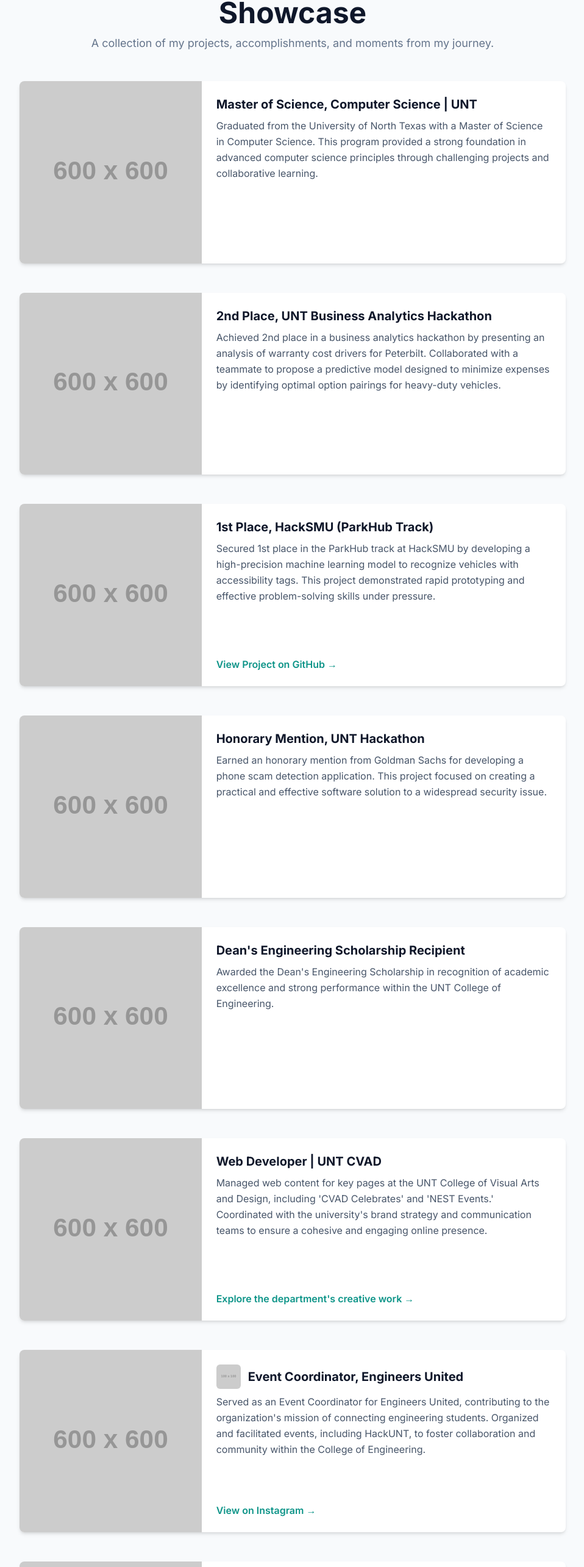
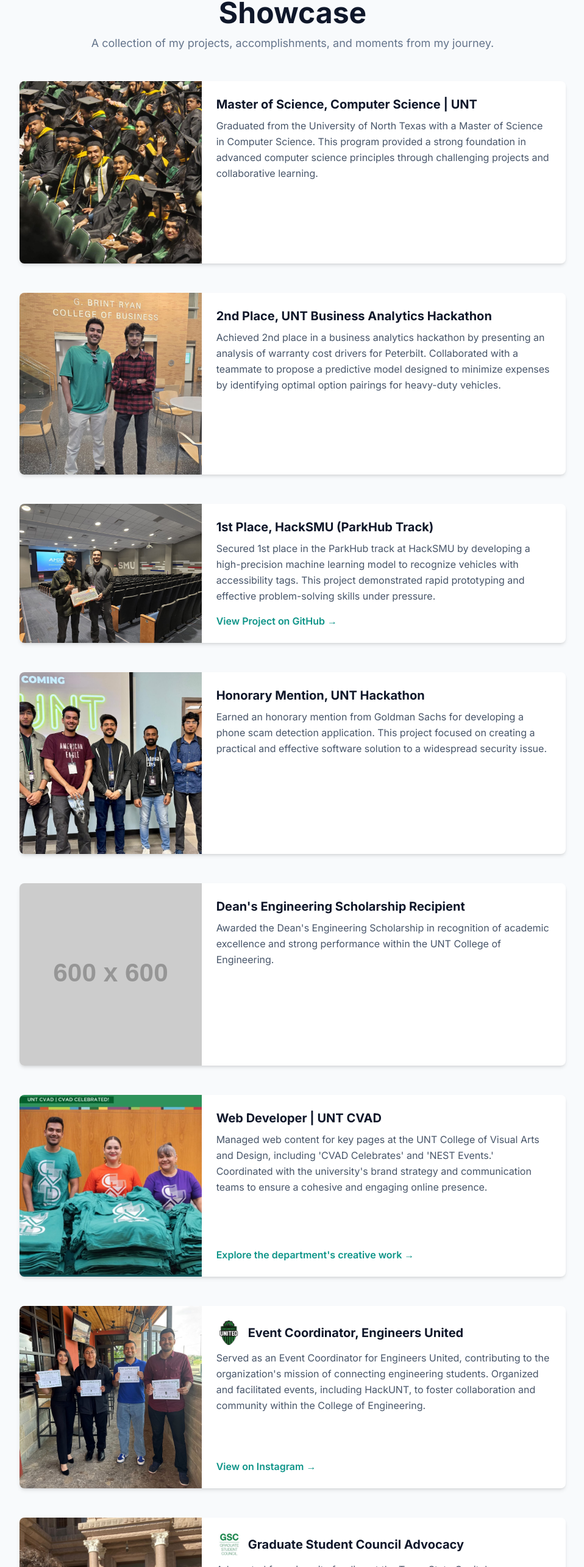
Before and after one commit to UB0013/portfolio-website, a plain HTML site: page showcase.html in a window 1280 px wide. Shown: the part 171-2740 px from the top of the page at 61% size, without its empty margins (160-1118 px from the left). Drawn offline with nearby package versions, Linux system fonts and the light colour scheme; placeholder pictures from the web are drawn by us.

Commit message:
showcase added

```diff
--- a/showcase.html
+++ b/showcase.html
@@ -136,7 +136,7 @@
           >
             <div class="md:w-1/3">
               <img
-                src="https://placehold.co/600x600/00853e/ffffff?text=UNT+Graduate"
+                src="images/graduation.jpeg"
                 alt="Placeholder image for UNT Graduation"
                 class="h-full w-full object-cover"
               />
@@ -160,7 +160,7 @@
           >
             <div class="md:w-1/3">
               <img
-                src="https://placehold.co/600x600/3b82f6/ffffff?text=Data+Hackathon"
+                src="images/datathon.jpeg"
                 alt="Placeholder image for a data analytics hackathon"
                 class="h-full w-full object-cover"
               />
@@ -185,7 +185,7 @@
           >
             <div class="md:w-1/3">
               <img
-                src="https://placehold.co/600x600/ef4444/ffffff?text=HackSMU"
+                src="images/SMU.jpeg"
                 alt="Placeholder image for a hackathon award"
                 class="h-full w-full object-cover"
               />
@@ -201,7 +201,7 @@
                 prototyping and effective problem-solving skills under pressure.
               </p>
               <a
-                href="#"
+                href="https://github.com/UB0013/accesible-vehicle"
                 target="_blank"
                 rel="noopener noreferrer"
                 class="font-semibold text-primary-600 hover:text-primary-700 transition-colors mt-auto self-start"
@@ -217,7 +217,7 @@
           >
             <div class="md:w-1/3">
               <img
-                src="https://placehold.co/600x600/74a2cc/ffffff?text=Goldman+Sachs"
+                src="images/GS.jpeg"
                 alt="Placeholder image for Goldman Sachs"
                 class="h-full w-full object-cover"
               />
@@ -241,7 +241,7 @@
           >
             <div class="md:w-1/3">
               <img
-                src="https://placehold.co/600x600/00853e/ffffff?text=UNT+Scholarship"
+                src="https://placehold.co/600x600/00853e/ffffff?text=UNT+Dean's%0AEngineering%0AScholarship+2024+2025&size=45"
                 alt="Placeholder image for a scholarship award"
                 class="h-full w-full object-cover"
               />
@@ -264,7 +264,7 @@
           >
             <div class="md:w-1/3">
               <img
-                src="https://placehold.co/600x600/00853e/ffffff?text=UNT+CVAD"
+                src="images/cvad.jpeg"
                 alt="Placeholder image for UNT CVAD"
                 class="h-full w-full object-cover"
               />
@@ -281,7 +281,7 @@
                 presence.
               </p>
               <a
-                href="#"
+                href="https://news.cvad.unt.edu/index.html"
                 target="_blank"
                 rel="noopener noreferrer"
                 class="font-semibold text-primary-600 hover:text-primary-700 transition-colors mt-auto self-start"
@@ -297,7 +297,7 @@
           >
             <div class="md:w-1/3">
               <img
-                src="https://placehold.co/600x600/15803d/ffffff?text=Engineers+United"
+                src="images/EU.jpeg"
                 alt="Engineers United team photo"
                 class="h-full w-full object-cover"
               />
@@ -305,7 +305,7 @@
             <div class="p-6 md:w-2/3 flex flex-col">
               <div class="flex items-center mb-2">
                 <img
-                  src="https://placehold.co/100x100/166534/ffffff?text=EU"
+                  src="images/1746038525541.jpeg"
                   alt="Engineers United Logo"
                   class="h-10 w-10 mr-3 rounded-md"
                 />
@@ -332,27 +332,33 @@
           </div>
 
           <!-- Showcase Item: Graduate Student Council -->
-          <div
-            class="bg-white rounded-lg shadow-md overflow-hidden transition-all duration-300 hover:shadow-xl group md:flex"
-          >
+          <div class="bg-white rounded-lg shadow-md overflow-hidden transition-all duration-300 hover:shadow-xl group md:flex">
   <div class="md:w-1/3">
     <img
-                src="https://placehold.co/600x600/1e293b/ffffff?text=UNT+Advocacy"
+      src="images/GSC.jpeg"
       alt="Placeholder image of a government building"
       class="h-full w-full object-cover"
     />
   </div>
+
   <div class="p-6 md:w-2/3 flex flex-col">
-              <h3 class="text-xl font-bold text-slate-900 mb-2">
+    <div class="flex items-center mb-2">
+      <img
+        src="images/gsc-logo.jpeg"
+        alt="GSC Logo"
+        class="h-10 w-10 mr-3 rounded-md"
+      />
+      <h3 class="text-xl font-bold text-slate-900">
         Graduate Student Council Advocacy
       </h3>
+    </div>
+
     <p class="text-slate-600 leading-relaxed mb-4 flex-grow">
       Advocated for university funding at the Texas State Capitol as a
       nominated member of the Graduate Student Council. Engaged with
       state senators as part of a student delegation to discuss
       legislative initiatives supporting UNT.
     </p>
-            </div>
   </div>
 </div>
       </section>
```
Also changed, not shown: index.html (+7 -13 lines), images/GS.jpeg (added), images/cvad.jpeg (added), images/graduation.jpeg (added), images/gsc-logo.jpeg (added). Lines whose indentation alone changed are shown as unchanged.
